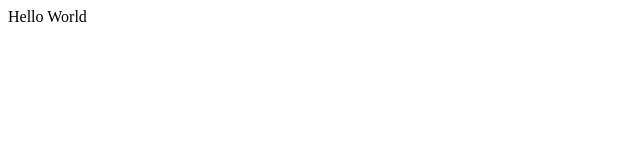
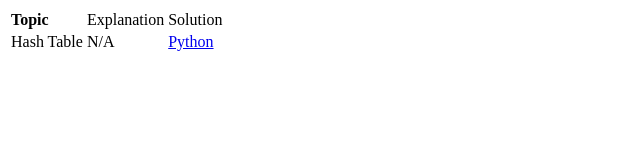
Before and after one commit to saikat-here/data-structure, a plain HTML site: page docs/index.html in a window 1280 px wide. Shown: the whole page, without its empty margins (0-640 px from the left). Drawn offline with Linux system fonts and the light colour scheme.

Commit message:
Update index.html

```diff
--- a/docs/index.html
+++ b/docs/index.html
@@ -1 +1,35 @@
-<html><body><p>Hello World</p></body></html>
+<html>
+
+  <body>
+    <table>
+      <tr>
+        <td>
+          <strong> Topic </strong>
+        </td>
+        <td>
+          Explanation
+        </td>
+        <td>
+          Solution
+        </td>
+
+      </tr>
+
+      <tr>
+        <td>
+          Hash Table
+        </td>
+        <td>
+          N/A
+        </td>
+        <td>
+          <a href="https://github.com/saikat-here/data-structure/blob/master/solutions/hash_table/hashTable.py" target="_blank">Python</a>
+        </td>
+      </tr>
+    </table>
+
+
+  </body>
+
+
+</html>
```
